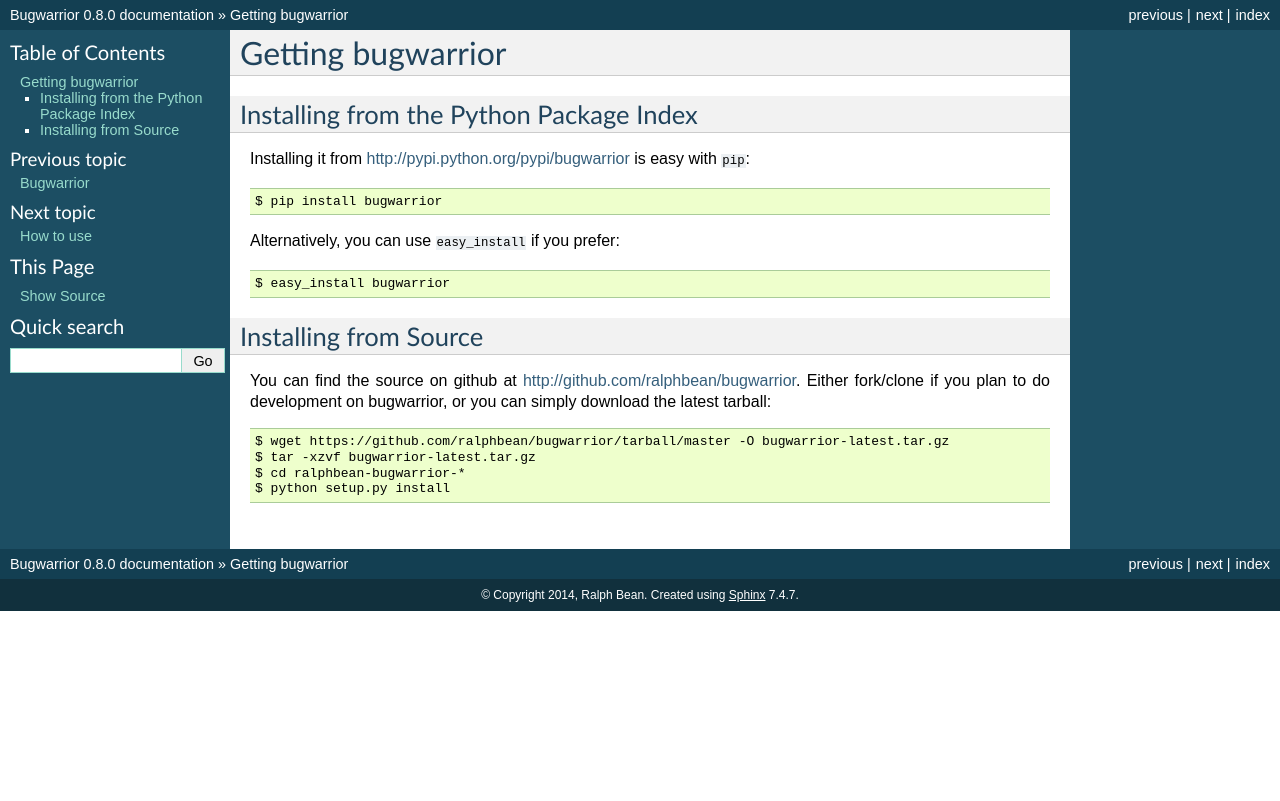
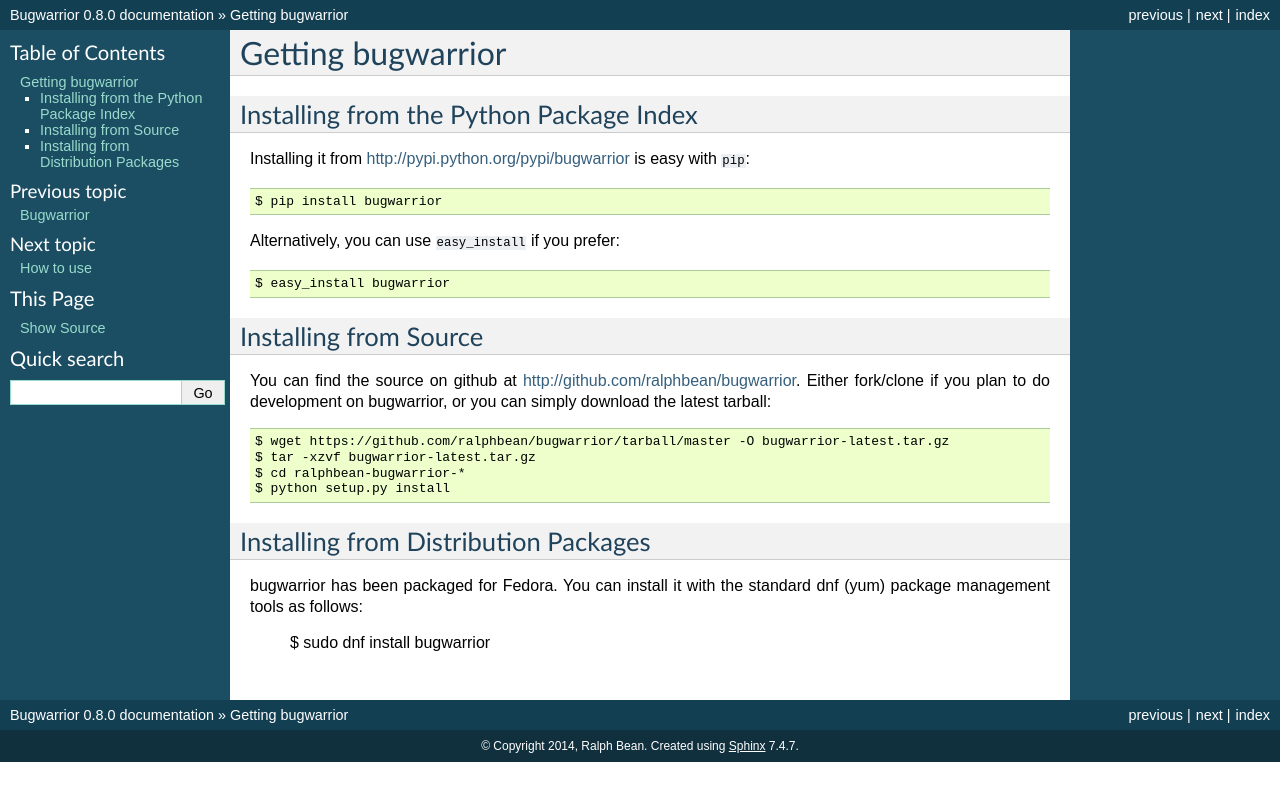
Before and after one commit to GothenburgBitFactory/bugwarrior, a Sphinx documentation site: the page built from bugwarrior/docs/getting.rst, in a window 1280 px wide. Shown: the top 801 px of the page. Built offline with Sphinx 7.4.7, drawn with Linux system fonts in a browser that asks for light colours; pages that are not in the unit, such as notebooks, are missing from menus.

Commit message:
Add information about Fedora Package

```diff
--- a/bugwarrior/docs/getting.rst
+++ b/bugwarrior/docs/getting.rst
@@ -23,3 +23,10 @@
     $ tar -xzvf bugwarrior-latest.tar.gz
     $ cd ralphbean-bugwarrior-*
     $ python setup.py install
+
+Installing from Distribution Packages
+-------------------------------------
+
+bugwarrior has been packaged for Fedora.  You can install it with the standard dnf (yum) package management tools as follows:
+
+    $ sudo dnf install bugwarrior
```
